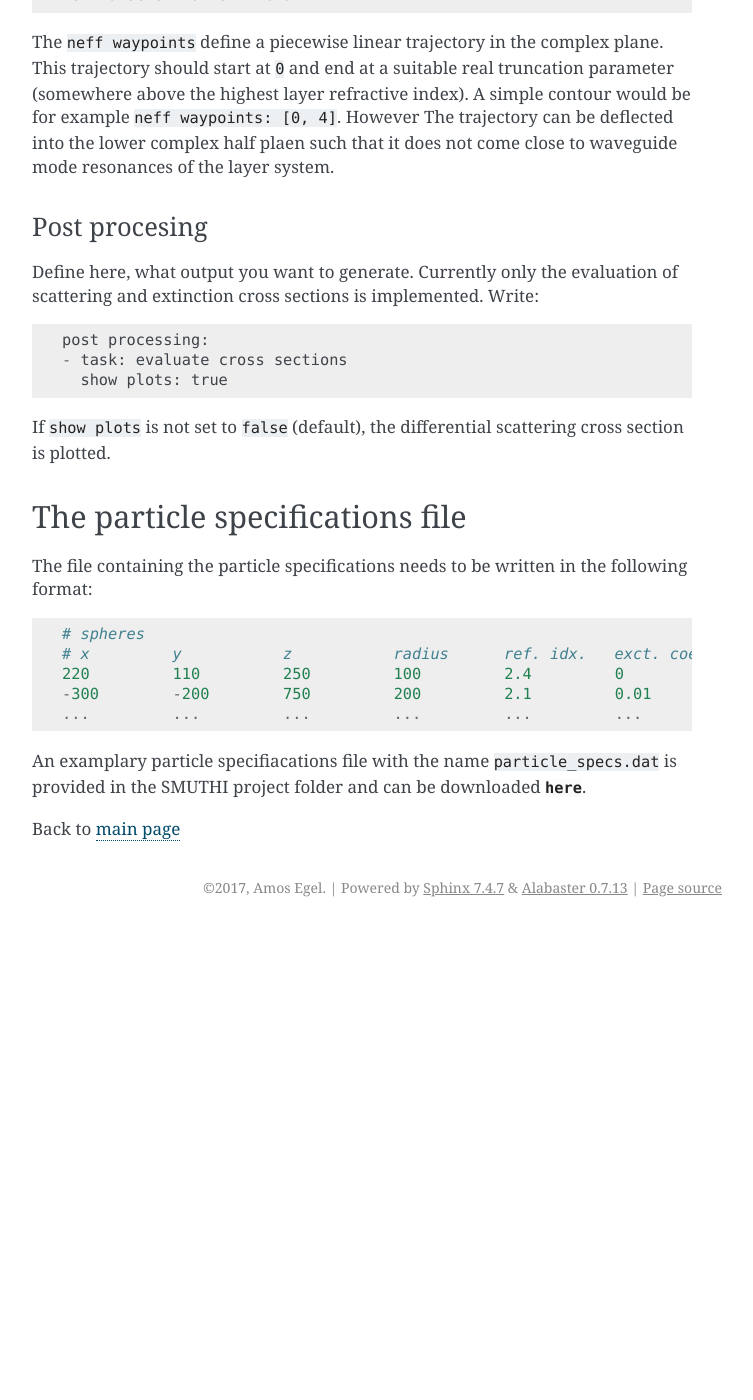
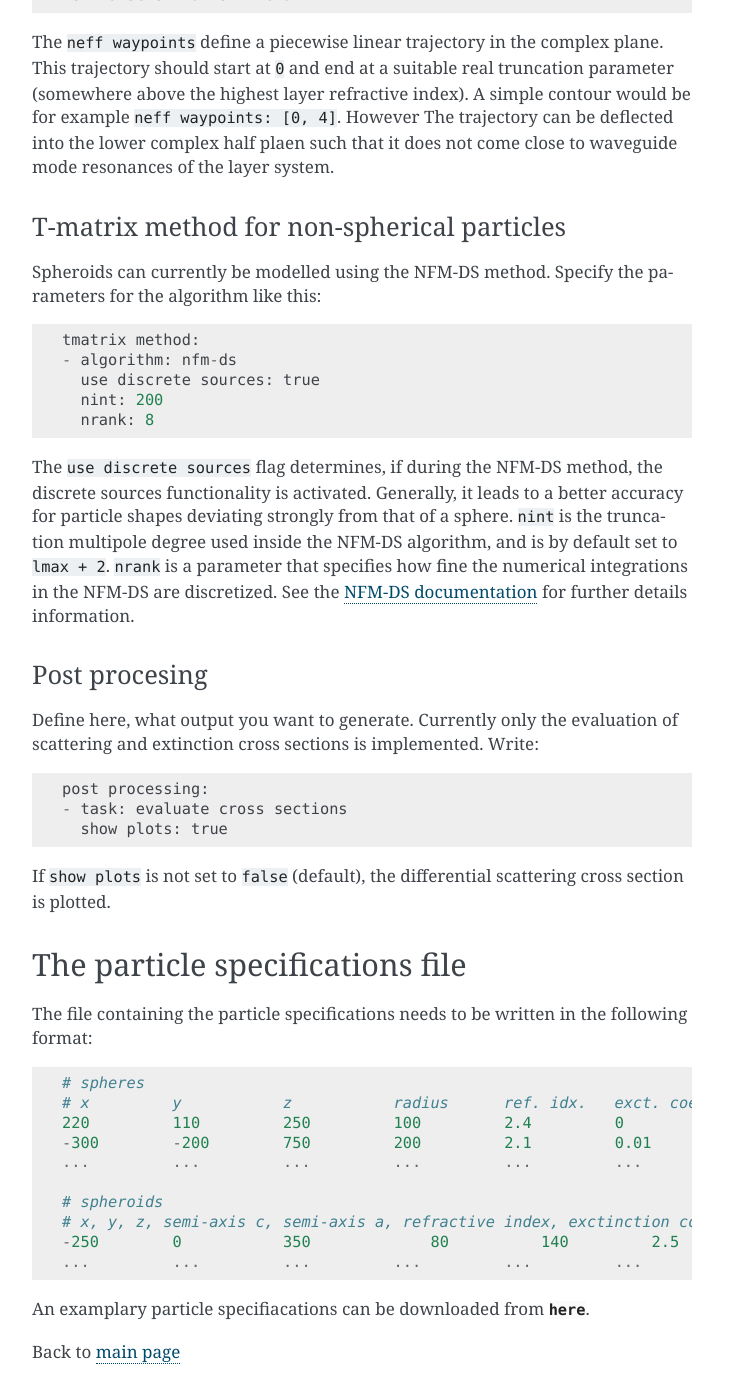
Before and after one commit to AmosEgel/smuthi, a Sphinx documentation site: the page built from docs/input_files.rst, in a window 1280 px wide and 1400 px high, scrolled down 3310 px. Shown: the whole window, without its empty margins (388-1141 px from the left). Built offline with Sphinx 7.4.7, drawn with Linux system fonts in a browser that asks for light colours; before the commit the page ends 4237 px from its top, so only the background shows below that; some of the changed text lies outside the part shown.

Commit message:
several steps toward release of v0.2

```diff
--- a/docs/conf.py
+++ b/docs/conf.py
@@ -60,9 +60,9 @@
 # built documents.
 #
 # The short X.Y version.
-version = '0.1'
+version = '0.2'
 # The full version, including alpha/beta/rc tags.
-release = '0.1'
+release = '0.2'
 
 # The language for content autogenerated by Sphinx. Refer to documentation
 # for a list of supported languages.
--- a/docs/input_files.rst
+++ b/docs/input_files.rst
@@ -129,9 +129,31 @@
 
    neff discretization: 1e-3
 
-The :code:`neff waypoints` define a piecewise linear trajectory in the complex plane. This trajectory should start at :code:`0` and end at a suitable real truncation parameter (somewhere above the highest layer refractive index).
+The :code:`neff waypoints` define a piecewise linear trajectory in the complex plane. This trajectory should start at
+:code:`0` and end at a suitable real truncation parameter (somewhere above the highest layer refractive index).
 A simple contour would be for example :code:`neff waypoints: [0, 4]`. However
-The trajectory can be deflected into the lower complex half plaen such that it does not come close to waveguide mode resonances of the layer system.
+The trajectory can be deflected into the lower complex half plaen such that it does not come close to waveguide mode
+resonances of the layer system.
+
+T-matrix method for non-spherical particles
+-------------------------------------------
+Spheroids can currently be modelled using the NFM-DS method. Specify the parameters for the algorithm like this::
+
+   tmatrix method:
+   - algorithm: nfm-ds
+     use discrete sources: true
+     nint: 200
+     nrank: 8
+
+The :code:`use discrete sources` flag determines, if during the NFM-DS method, the discrete sources functionality is
+activated. Generally, it leads to a better accuracy for particle shapes deviating strongly from that of a sphere.
+:code:`nint` is the truncation multipole degree used inside the NFM-DS algorithm, and is by default set to
+:code:`lmax + 2`. :code:`nrank` is a parameter that specifies how fine the numerical integrations in the NFM-DS are
+discretized. See the
+`NFM-DS documentation <https://scattport.org/images/scattering-code/NFM-DS_program-description.pdf>`_ for further
+details information.
+
+
 
 Post procesing
 -----------------
@@ -155,6 +177,12 @@
    -300        -200        750         200         2.1         0.01
    ...         ...         ...         ...         ...         ...
 
-An examplary particle specifiacations file with the name :code:`particle_specs.dat` is provided in the SMUTHI project folder and can be downloaded  :download:`here <../particle_specs.dat>`.
+   # spheroids
+   # x, y, z, semi-axis c, semi-axis a, refractive index, exctinction coefficient
+   -250	       0           350		   80          140         2.5       0.05
+   ...         ...         ...         ...         ...         ...       ...
+
+An examplary particle specifiacations can be downloaded from
+:download:`here <../smuthi/data/example_particle_specs.dat>`.
 
 Back to :doc:`main page <index>`
--- a/setup.py
+++ b/setup.py
@@ -8,7 +8,7 @@
 
 setup(
     name="SMUTHI",
-    version="0.2.a",
+    version="0.2.0",
     author="Amos Egel",
     author_email="amos.egel@kit.edu",
     url='https://gitlab.com/AmosEgel/smuthi',
```
Also changed, not shown: README.rst (+11 -1 lines), docs/index.rst (+37 -20 lines), docs/console_screenshot.png (added), docs/drawing.png (added), docs/far_field_output.png (added), 7 other files.
